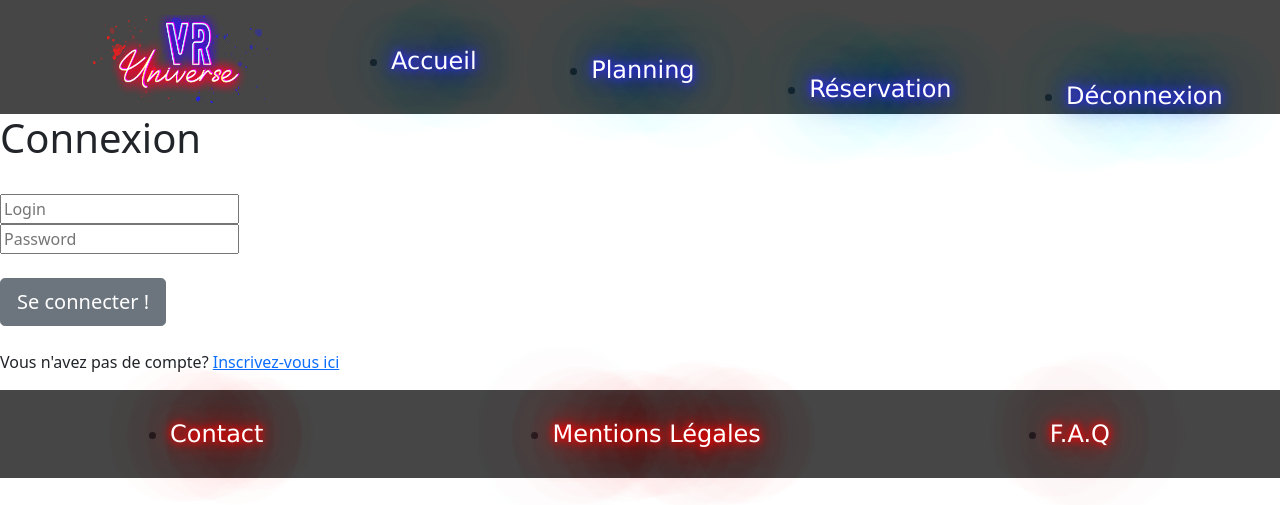
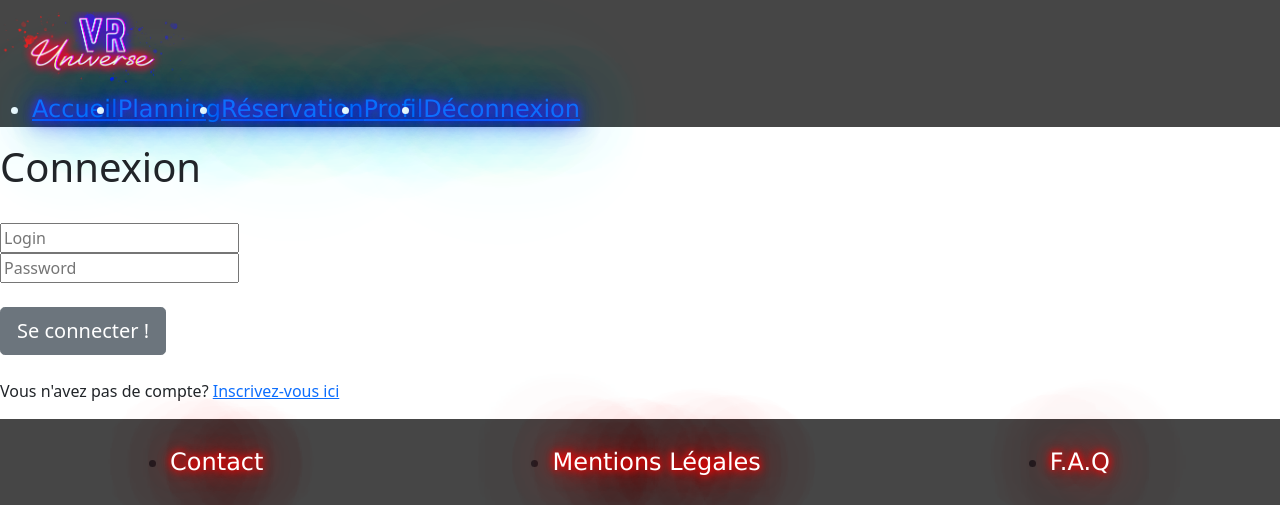
Before and after one commit to laura-rodriguez2/reservation-salles, a PHP site: page /HTML/connexion.php in a window 1280 px wide. Shown: the top 505 px of the page. Run offline with PHP 8.4, Linux system fonts and the light colour scheme.

Commit message:
le header me gonfle

```diff
--- a/View/CSS/header.css
+++ b/View/CSS/header.css
@@ -1,14 +1,10 @@
 .lr_nav_header{
     /* padding-top: 1%; */
-    margin: 0%;
-    background-color: rgb(24, 24, 24,.8);
+    display: flex;
+    /* flex-direction: row;
+    justify-content:space-around; */
 
-    display: flex;
-    flex-direction: row;
-    justify-content:space-around;
 
-    font-size: 150%;
-    font-family: Verdana, Geneva, Tahoma, sans-serif;
 }
 .lr_li_header{
     text-decoration: none;
@@ -23,9 +19,13 @@
             0 0 102px #0fa,
             0 0 151px #0fa;
     display: flex;
-    padding-top: 50%;
-    /* padding-right: 5%; */
+    font-size: 150%;
+    font-family: Verdana, Geneva, Tahoma, sans-serif;
 }
 .lr_li_header:hover{
     color: rgb(81, 50, 255);
 }
+.al_header{
+    background-color: rgb(24, 24, 24,.8);
+margin: 0%;
+}
--- a/View/HTML/header_footer/header.php
+++ b/View/HTML/header_footer/header.php
@@ -12,30 +12,36 @@ require('../../Model/bdd.php');
 </head>
 
 <body>
-    <header>
+    <header class=al_header>
         <?php
         if(isset($_SESSION)){
         ?>
         <nav>
-        <ul class="lr_nav_header">
+            <div class="lr_nav_header">
                 <img src="../MEDIAS/vr_universe.png" width="15%">
-                <li><a class="lr_li_header" href="index.php"> Accueil</a></li>
-                <li><a class="lr_li_header" href="planning.php"> Planning</a></li>
-                <li><a class="lr_li_header" href="inscription.php"> Réservation</a></li>
-                <li><a class="lr_li_header" href="deconnexion.php"> Déconnexion</a></li>
+            </div>
+        <ul class="lr_li_header">
+                <li><a href="index.php"> Accueil</a></li>
+                <li><a href="planning.php"> Planning</a></li>
+                <li><a href="reservation-form.php"> Réservation</a></li>
+                <li><a href="profil.php"> Profil </a></li>
+                <li><a href="deconnexion.php"> Déconnexion</a></li>
             </ul>
         </nav>
         <?php
             } else{
         ?>
         <nav>
-        <ul class="lr_nav_header">
-                <img src="../MEDIAS/vr_universe.png" width="15%">
-                <li><a class="lr_li_header" href="index.php"> Accueil</a></li>
-                <li><a class="lr_li_header" href="planning.php"> Planning</a></li>
-                <li><a class="lr_li_header" href="inscription.php"> Inscription</a></li>
-                <li><a class="lr_li_header" href="connexion.php"> Connexion</a></li>
+            <div class="lr_nav_header">
+            <img src="../MEDIAS/vr_universe.png" width="15%">
+            </div>
+            <ul class="lr_li_header">
+                <li><a href="index.php"> Accueil</a></li>
+                <li><a href="planning.php"> Planning</a></li>
+                <li><a href="inscription.php"> Inscription</a></li>
+                <li><a href="connexion.php"> Connexion</a></li>
             </ul>
+
         </nav>
         <?php
             }
```
